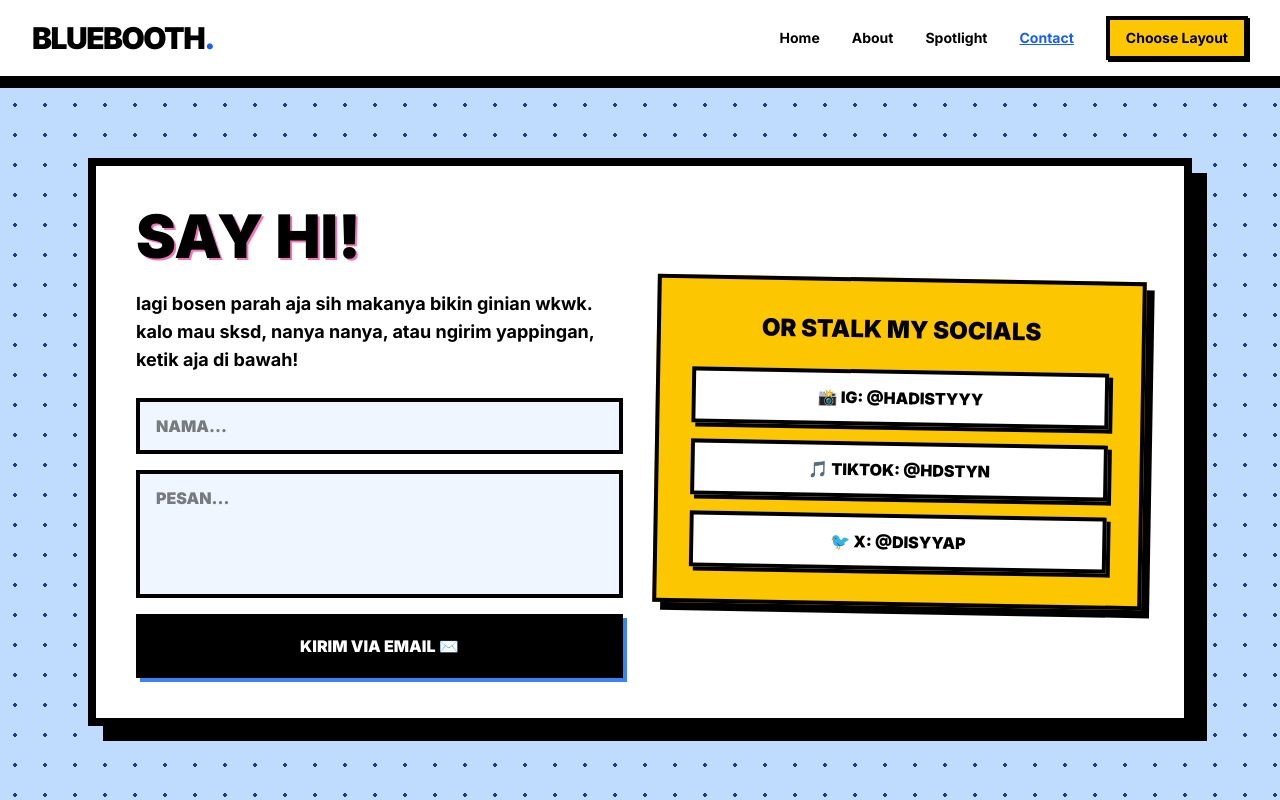
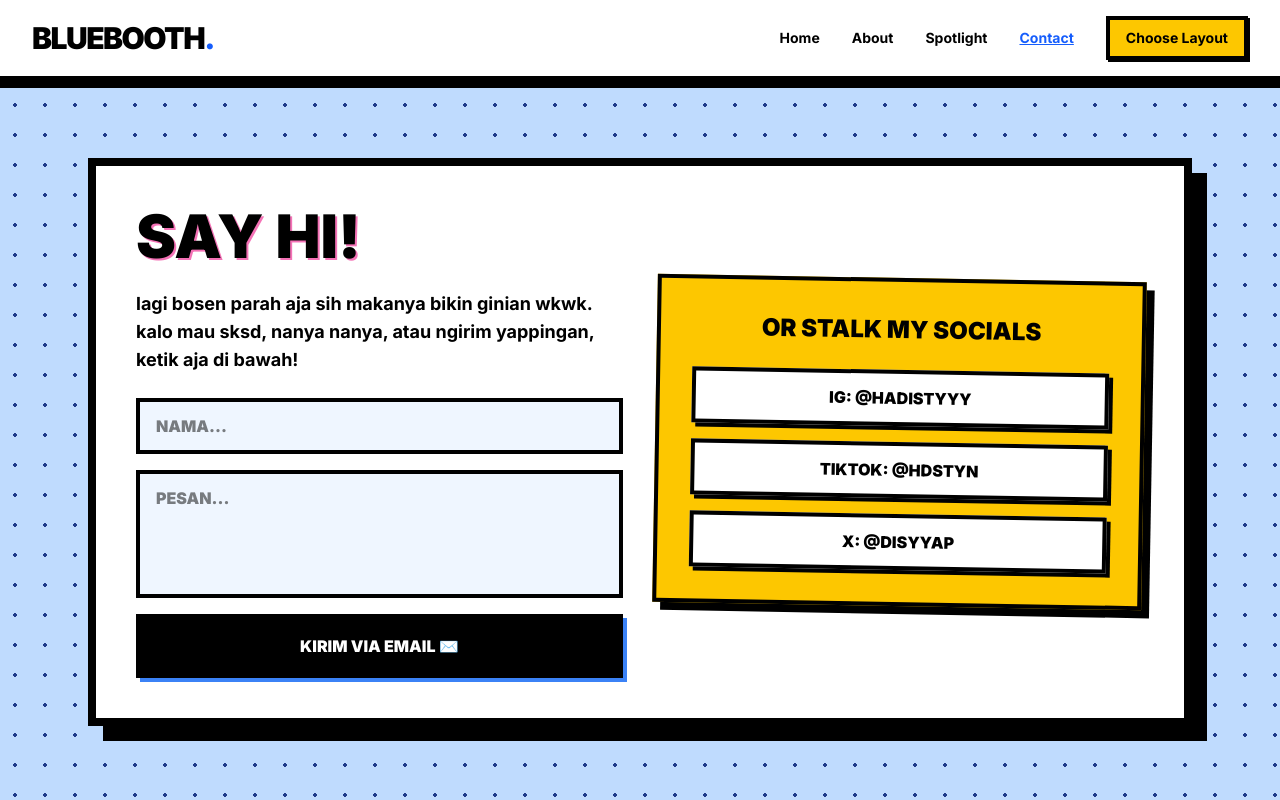
Before and after one commit to dstyq/dis-photobooth, a Next.js app: page / in a window 1280 px wide. Both pictures are taken after a click on the button "Contact". Built offline with nearby package versions, Linux system fonts and the light colour scheme.

Commit message:
update photobooth

```diff
--- a/app/page.tsx
+++ b/app/page.tsx
@@ -426,13 +426,13 @@ export default function Photobooth() {
             <div className="w-full lg:w-1/2 flex flex-col items-center justify-center gap-4 bg-yellow-400 p-8 border-4 border-black shadow-[8px_8px_0px_#000] transform rotate-1">
               <h3 className="font-black text-2xl uppercase mb-2">Or Stalk My Socials</h3>
               <a href="https://instagram.com/hadistyyy" target="_blank" rel="noreferrer" className="w-full text-center bg-white px-6 py-3 border-4 border-black font-black uppercase shadow-[4px_4px_0px_#000] hover:-translate-y-1 transition-transform">
-                📸 IG: @hadistyyy
+                IG: @hadistyyy
               </a>
               <a href="https://tiktok.com/@disyarratu" target="_blank" rel="noreferrer" className="w-full text-center bg-white px-6 py-3 border-4 border-black font-black uppercase shadow-[4px_4px_0px_#000] hover:-translate-y-1 transition-transform">
-                🎵 TikTok: @hdstyn
+                TikTok: @hdstyn
               </a>
               <a href="https://x.com/disyyAp" target="_blank" rel="noreferrer" className="w-full text-center bg-white px-6 py-3 border-4 border-black font-black uppercase shadow-[4px_4px_0px_#000] hover:-translate-y-1 transition-transform">
-                🐦 X: @disyyAp
+                X: @disyyAp
               </a>
             </div>
           </div>
```
